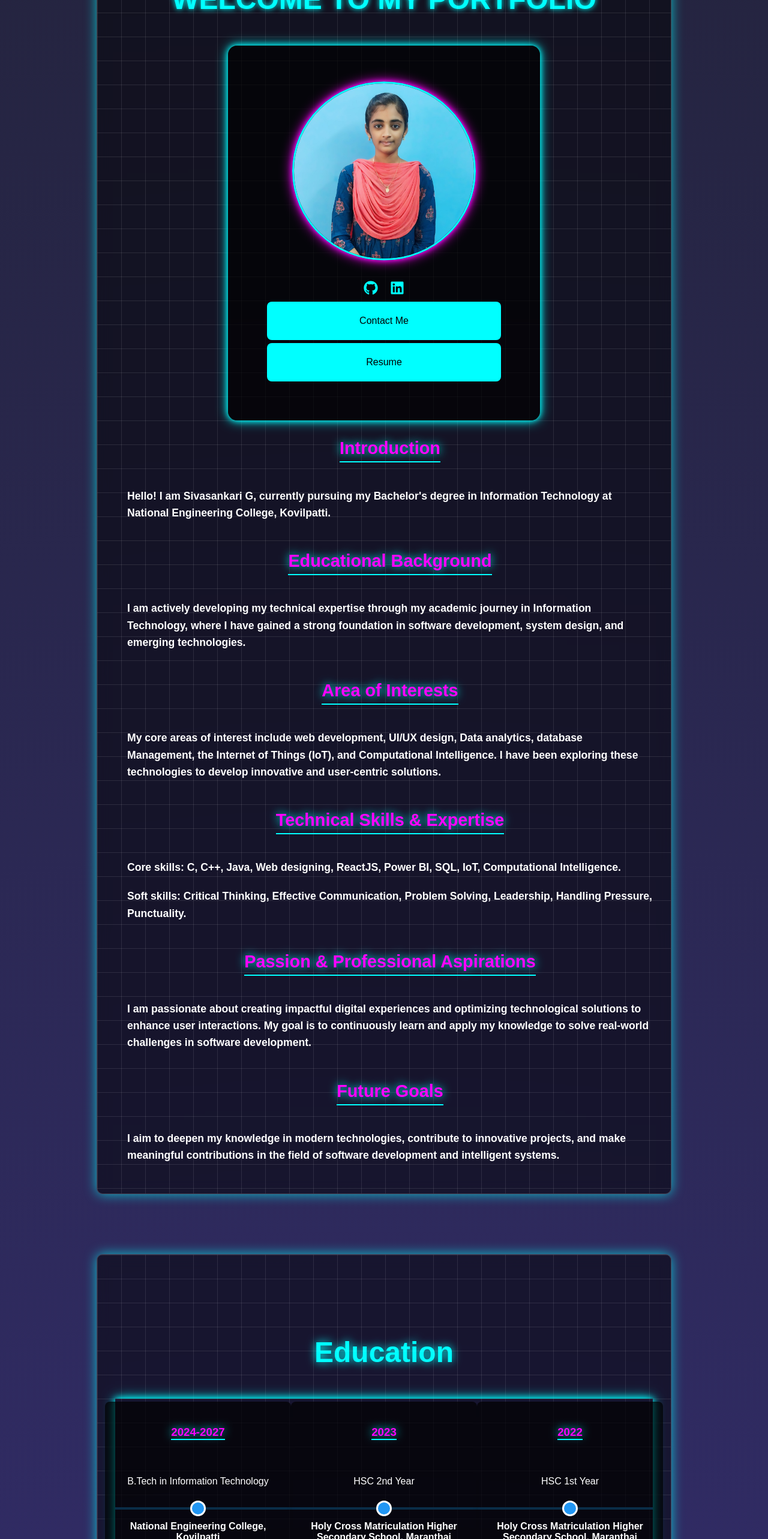
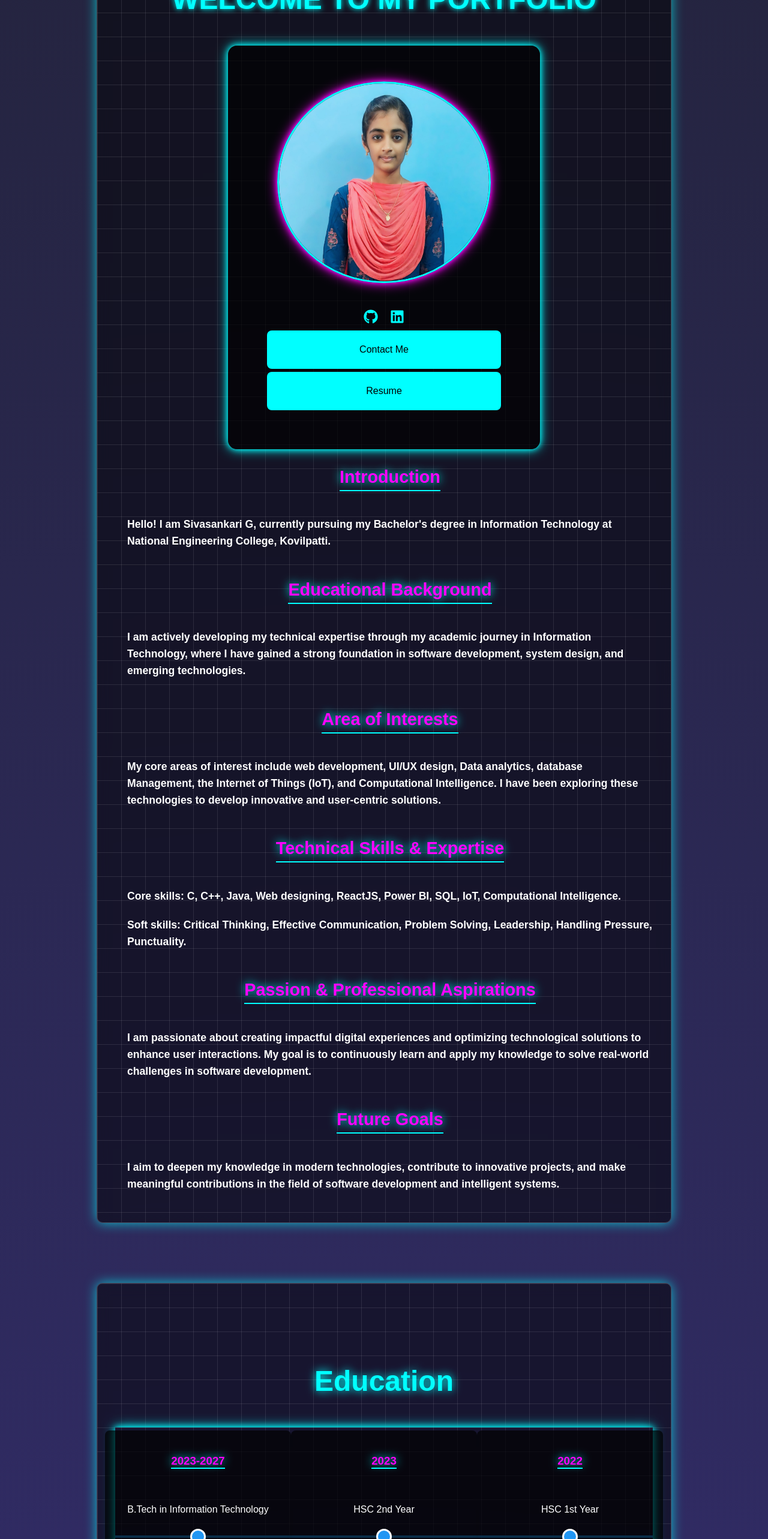
Before and after one commit to Sivag28/My-Portfolio, a React (Create React App) app: page / in a window 1280 px wide. Shown: the part 200-2766 px from the top of the page at 60% size. Built offline with nearby package versions, Linux system fonts and the light colour scheme.

Commit message:
Updated portfolio layout and fixed bugs

```diff
--- a/src/App.css
+++ b/src/App.css
@@ -201,9 +201,10 @@ position: relative;
   }
 
   .profile-pic {
-    width: 300px;
+    width: 350px;
+    height: 330px;
     border-radius: 100%;
-    margin-bottom: 30px;
+    margin-bottom: 40px;
     border: 3px solid cyan;
 
     transition: transform 0.4s ease-in-out,
@@ -425,6 +426,7 @@ position: relative; /* Use cubic-bezier for a smoother transition *//* Smooth tr
 
   .project-card img {
     width: 100%;
+    height: 205px;
     border-radius: 10px;
   border: 2px solid #00FFFF;
   box-shadow: 0 0 20px #00FFFF;
--- a/src/App.js
+++ b/src/App.js
@@ -255,11 +255,11 @@ const openAchievementModal = (img) => {
         <nav>
           <a href="#about">About</a>
           <a href="#education">Education</a>
-          <a href="#experience">Experience</a>
           <a href="#projects">Projects</a>
           <a href="#skills">Skills</a>
           <a href="#certifications">Certifications</a>
           <a href="#achievements">Achievements</a>
+          <a href="#experience">Experience</a>
           <a href="#hobby">Hobby</a>
           <a href="#contact">Contact</a>
         </nav>
@@ -319,10 +319,10 @@ const openAchievementModal = (img) => {
       <h1>Education</h1>
       <div className="timeline">
         <div className="timeline-item">
-          <h3>2024-2027</h3>
+          <h3>2023-2027</h3>
           <p>B.Tech in Information Technology</p>
           <p><strong>National Engineering College, Kovilpatti</strong></p>
-          <p>CGPA: 8.59</p>
+          <p>CGPA: 8.46</p>
         </div>
 
         <div className="timeline-item">
```
Also changed, not shown: src/assets/siva.jpg.
